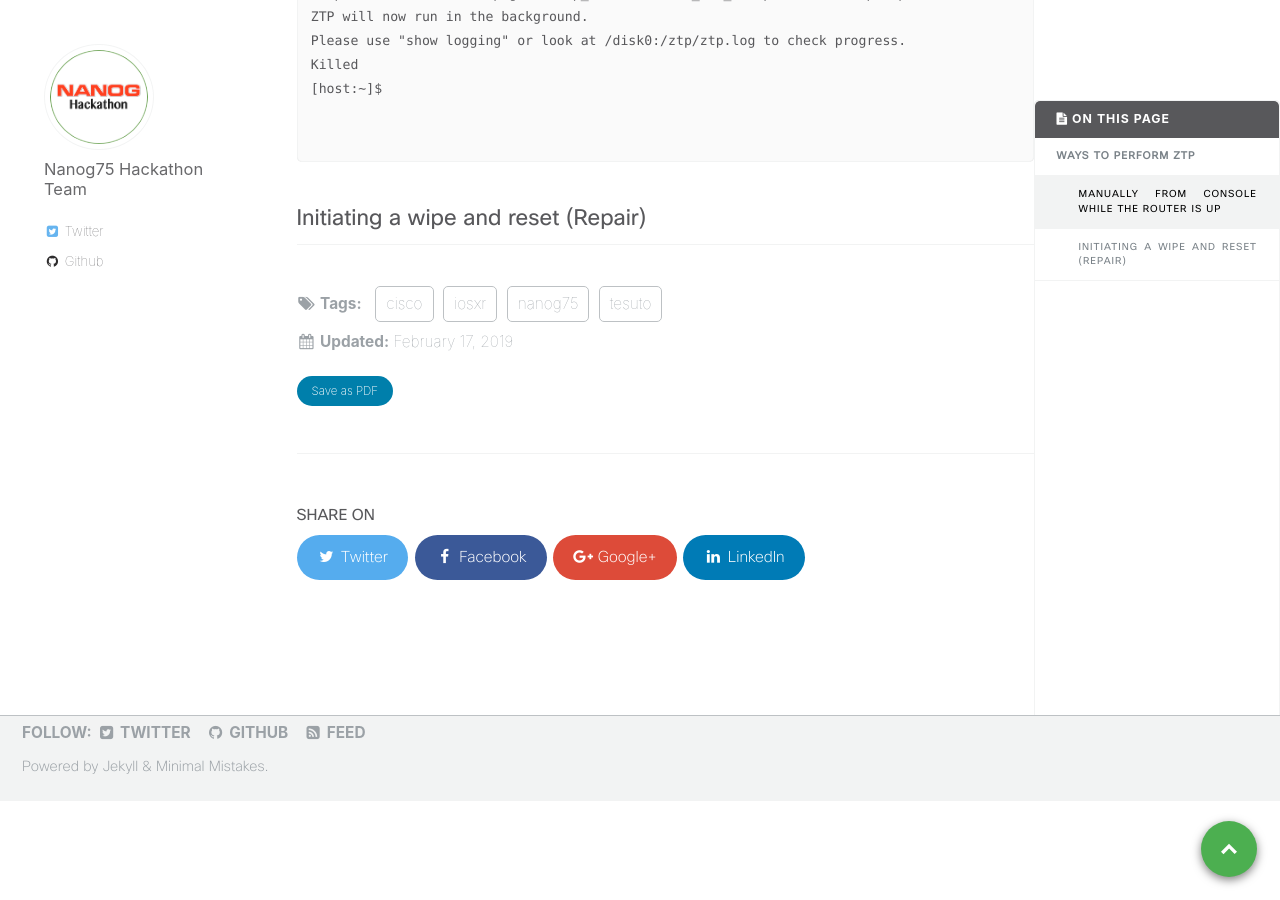
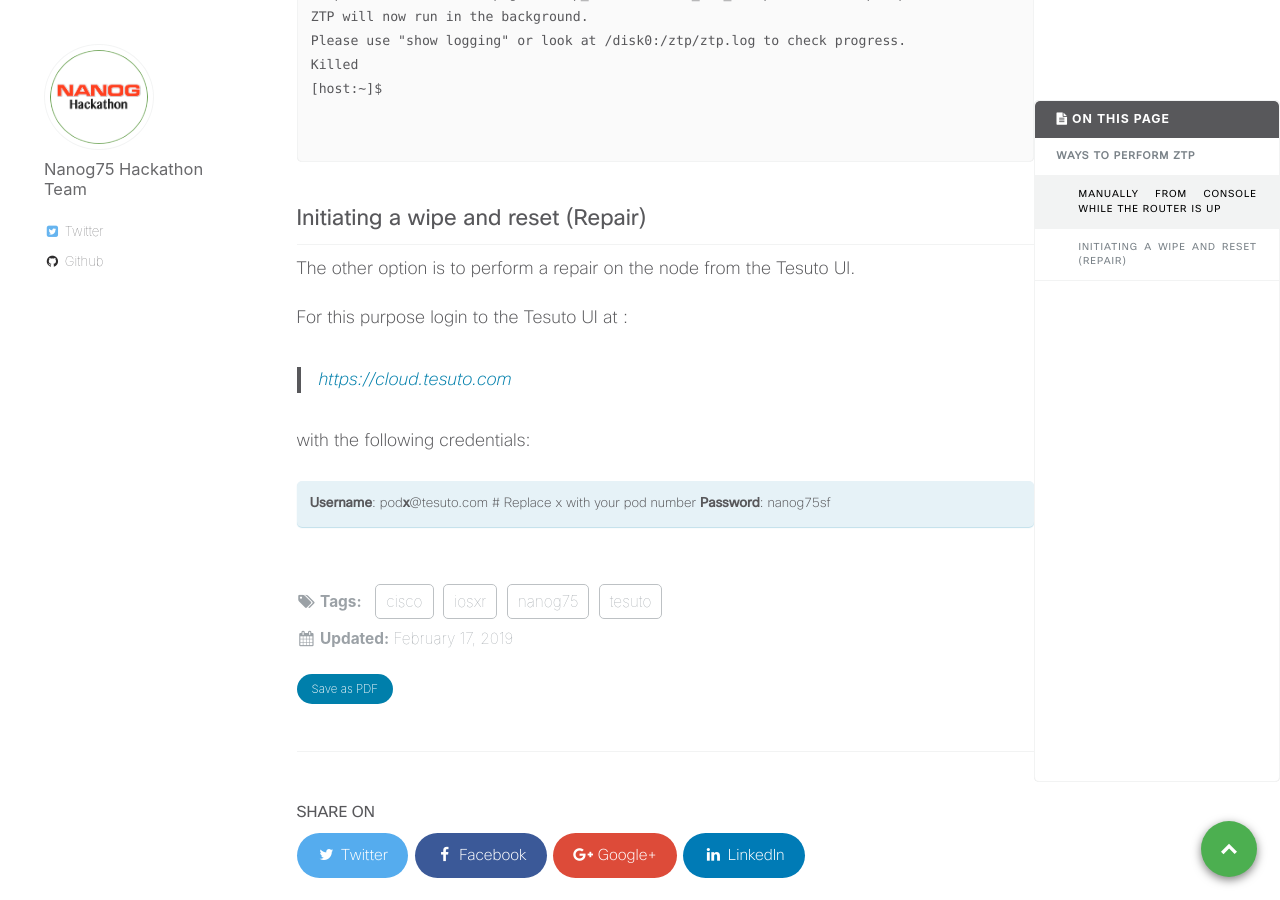
Before and after one commit to nanog75/hackathon, a Jekyll site: the page built from _day0/2019-02-17-step-2-performing-ztp.md, in a window 1280 px wide and 900 px high, scrolled down 3615 px. Built offline with Jekyll 4.4.1, drawn with Linux system fonts in a browser that asks for light colours; some of the changed text lies outside the part shown.

Commit message:
Create 2019-02-17-step-2-performing-ztp.md

```diff
--- a/_day0/2019-02-17-step-2-performing-ztp.md
+++ b/_day0/2019-02-17-step-2-performing-ztp.md
@@ -165,4 +165,17 @@ Killed
 </div>
 
 
+
 ### Initiating a wipe and reset (Repair)
+
+The other option is to perform a repair on the node from the Tesuto UI.
+
+For this purpose login to the Tesuto UI at :
+
+><https://cloud.tesuto.com>
+
+with the following credentials:
+
+**Username**: pod**x**@tesuto.com # Replace x with your pod number
+**Password**: nanog75sf
+{: .notice--info}
```
